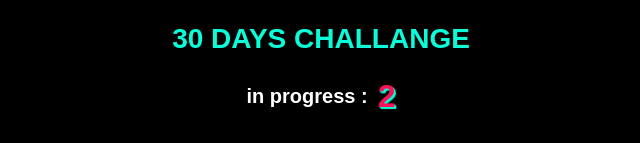
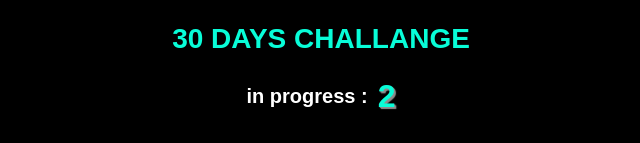
Before and after one commit to YEBBLEE/30-days-challenge, a React (Create React App) app: page / in a window 1280 px wide. Shown: the top 143 px of the page, without its empty margins (319-959 px from the left). Built offline with nearby package versions, Linux system fonts and the light colour scheme.

Commit message:
네비바 스타일링 컬러 수정

```diff
--- a/src/navbar.css
+++ b/src/navbar.css
@@ -23,7 +23,7 @@
     font-weight: bold;
     font-size: 2rem;
     margin-left: 10px;
-    color: var(--color-dark-pink);
-    text-shadow: 1px 1px 1px var(--color-light-blue),
-                2px 2px 1px var(--color-light-blue);
+    color: var(--color-light-blue);
+    text-shadow: 1px 1px 1px var(--color-light-gray),
+                2px 2px 1px var(--color-light-gray);
 }
```
